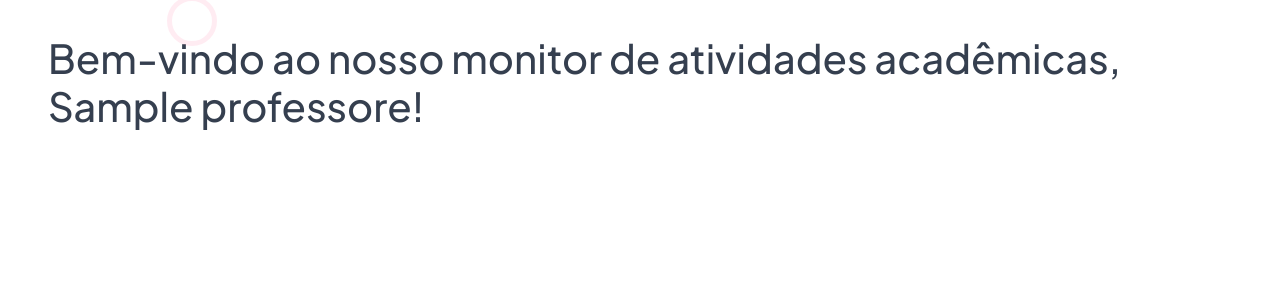
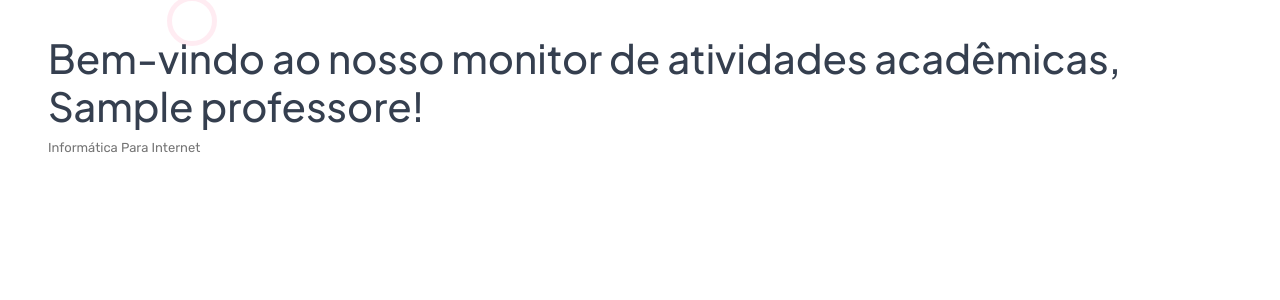
Before and after one commit to camille-eloah/monitoramento-de-atividades, a Flask app: page / in a window 1280 px wide. Shown: the part 126-426 px from the top of the page. Run offline with Flask 3, Linux system fonts and the light colour scheme; a user stored in the database is signed in; tables that the repository leaves empty hold one stand-in row (values such as "Sample post"); style sheets or scripts are compiled from the project's sources; some libraries are stand-ins or nearby versions.

```diff
--- a/app/templates/index.html
+++ b/app/templates/index.html
@@ -1,6 +1,7 @@
 {% extends 'layout.html' %}
 
 {% block title %}Página Inicial{% endblock %}
+
 {% block styles %}
 <style>
     html,
@@ -11,15 +12,19 @@
     }
 </style>
 {% endblock %}
+
 {% block content %}
 <!-- Exibindo mensagens de flash -->
 {% with messages = get_flashed_messages(with_categories=true) %}
-{% if messages %}
-<div class="alert alert-{{ messages[0][0] }}">
-    {{ messages[0][1] }}
-</div>
-{% endif %}
+    {% if messages %}
+        <div class="alert alert-{{ messages[0][0] }}">
+            {{ messages[0][1] }}
+        </div>
+    {% endif %}
 {% endwith %}
 <h1>Bem-vindo ao nosso monitor de atividades acadêmicas, {{ current_user.prof_nome }}!</h1>
 
+<div>
+    <p>Informática Para Internet</p>
+</div>
 {% endblock %}
```
